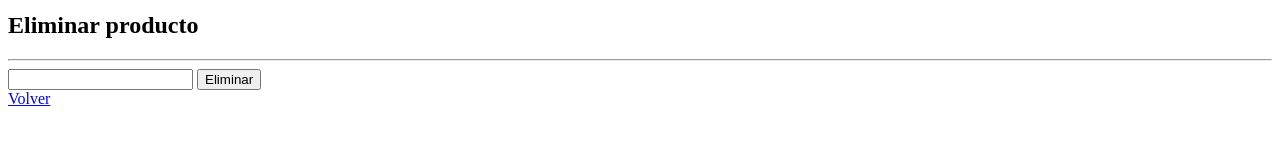
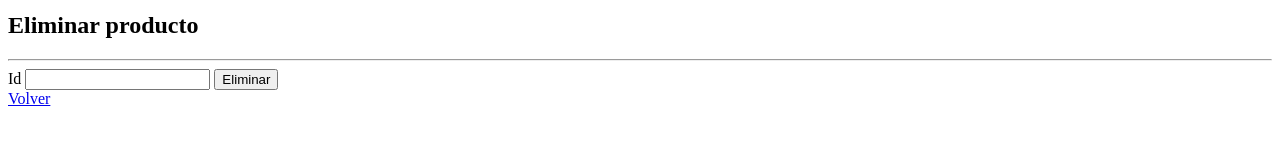
Before and after one commit to unaim-cebanc/api-rest-express, a website: page html/productos.html in a window 1280 px wide. Shown: the part 478-620 px from the top of the page. Drawn offline with Linux system fonts and the light colour scheme.

Commit message:
fix: arreglado label vacio

```diff
--- a/html/productos.html
+++ b/html/productos.html
@@ -61,7 +61,7 @@
         <h2>Eliminar producto</h2>
         <hr>
         <form data-url="/productos" data-method="DELETE">
-            <label for="id_delete"></label>
+            <label for="id_delete">Id</label>
             <input type="number" id="id_delete" required>
             <button type="submit">Eliminar</button>
         </form>
```
